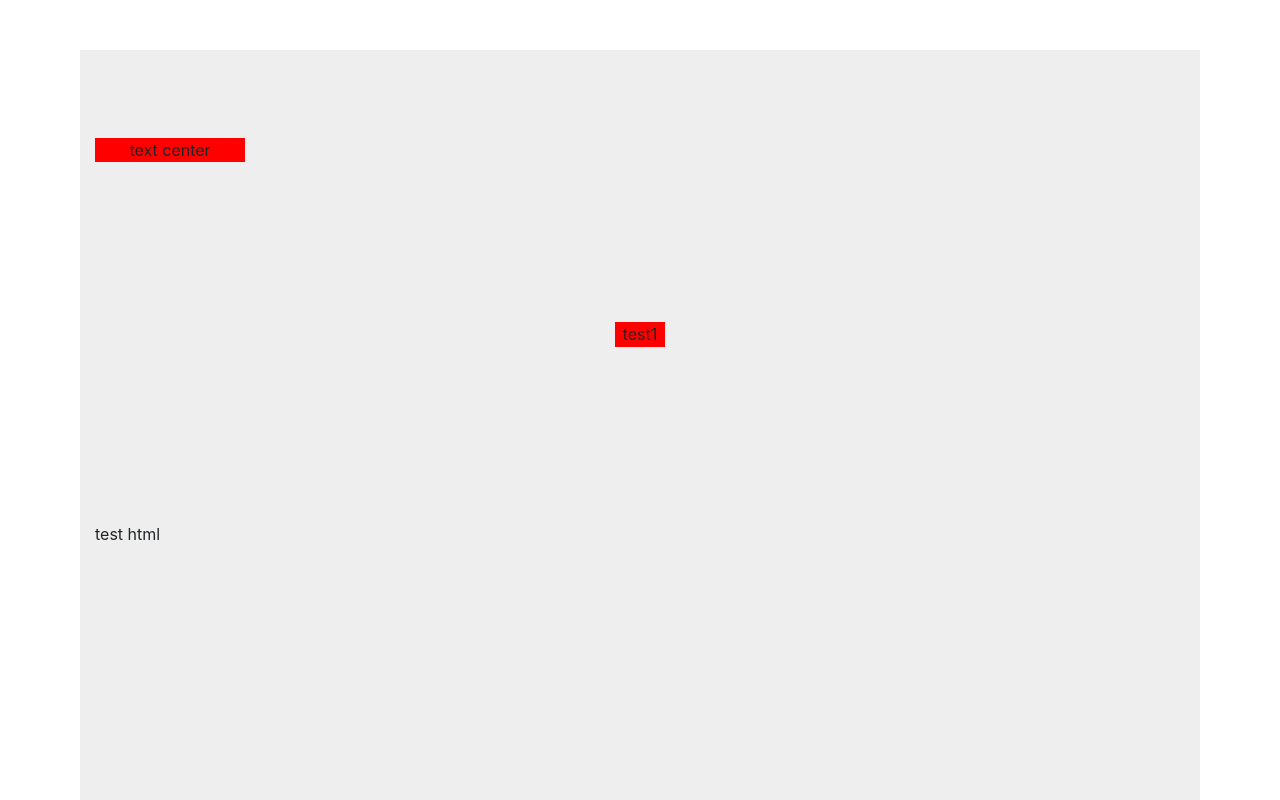
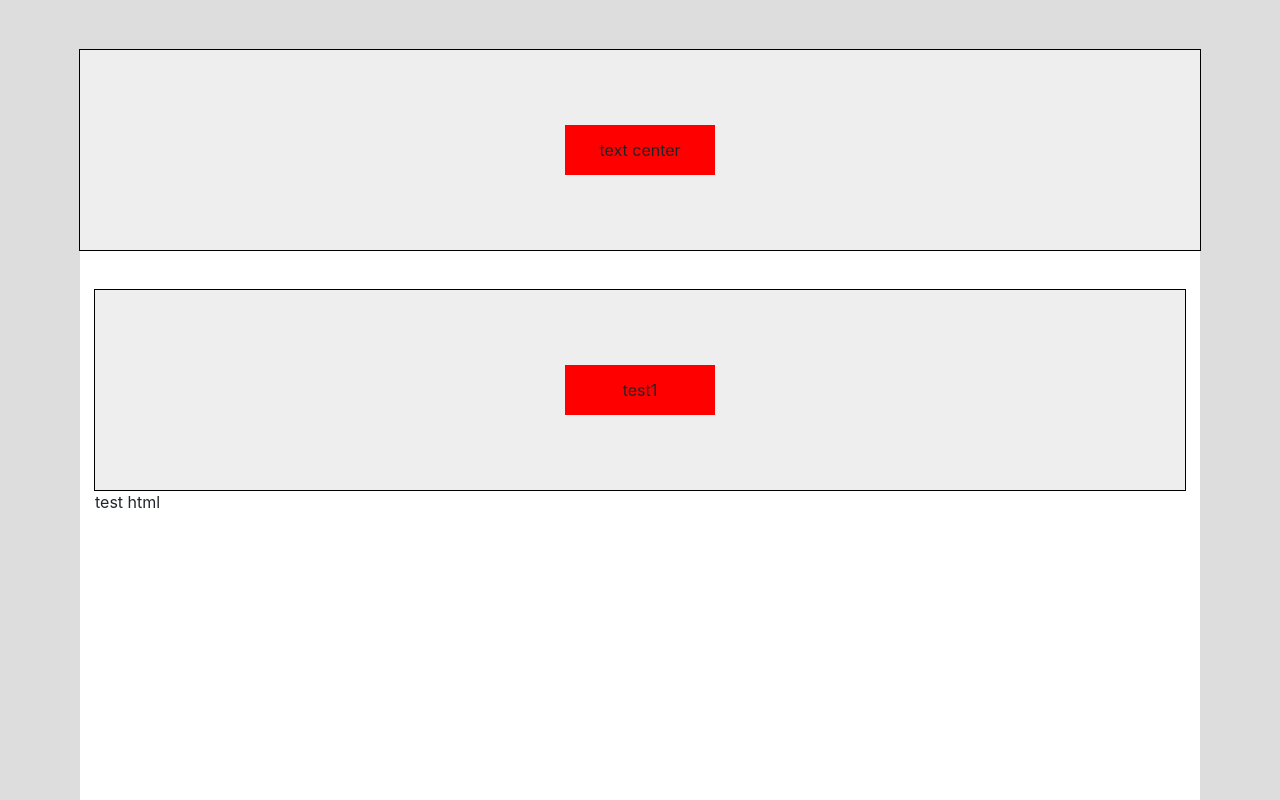
Before and after one commit to THEM0R/html.test, a website: page app/index.html in a window 1280 px wide. Shown: the top 800 px of the page. Drawn offline with nearby package versions, Linux system fonts and the light colour scheme; files that its build step writes are made by us from their sources.

Commit message:
0.0.1 position center

```diff
--- a/app/index.html
+++ b/app/index.html
@@ -11,24 +11,20 @@
 
 <div class="wrapper container">
 
-  <div class="row">
+  <div class="test row">
 
     <div class="align-content-lg-center col text-center" style="height: 200px">
-      <div class="txt align-bottom align-self-center" style="width: 150px;background-color: red">
+      <div class="txt align-bottom align-self-center position-center" style="width: 150px;background-color: red">
         text center
       </div>
     </div>
 
   </div>
 
-  <br>
-  <br>
-  <br>
 
-
-  <div class="test-1">
+  <div class="test test-1">
     <center>
-      <div class="block">test1</div>
+      <div class="position-center">test1</div>
     </center>
   </div>
 
--- a/app/sass/style.sass
+++ b/app/sass/style.sass
@@ -1,26 +1,34 @@
 
 body
-  background: white
+  background: #dddddd
 
 .wrapper
   width: 1120px
   margin: 50px auto
-  background: #eeeeee
+  background: #ffffff
 
   //
   min-height: 1000px
 
+.test
+  outline: 1px solid black
+  background-color: #eeeeee
+
+  margin-top: 40px
+  position: relative
 
 .test-1
-  width: 1120px
+  width: 1090px
   height: 200px
-  display: table-cell
 
-  .block
-    ///display: inline-block
-    width: 50px
-    height: 25px
-    background-color: red
-    text-align: center
-    //
-    vertical-align: middle
+.position-center
+  width: 150px
+  height: 50px
+  line-height: 50px
+  margin: auto
+  position: absolute
+  left: 0
+  top: 0
+  right: 0
+  bottom: 0
+  background-color: red
```
Also changed, not shown: dist/css/style.css, dist/css/style.min.css, dist/index.html.
